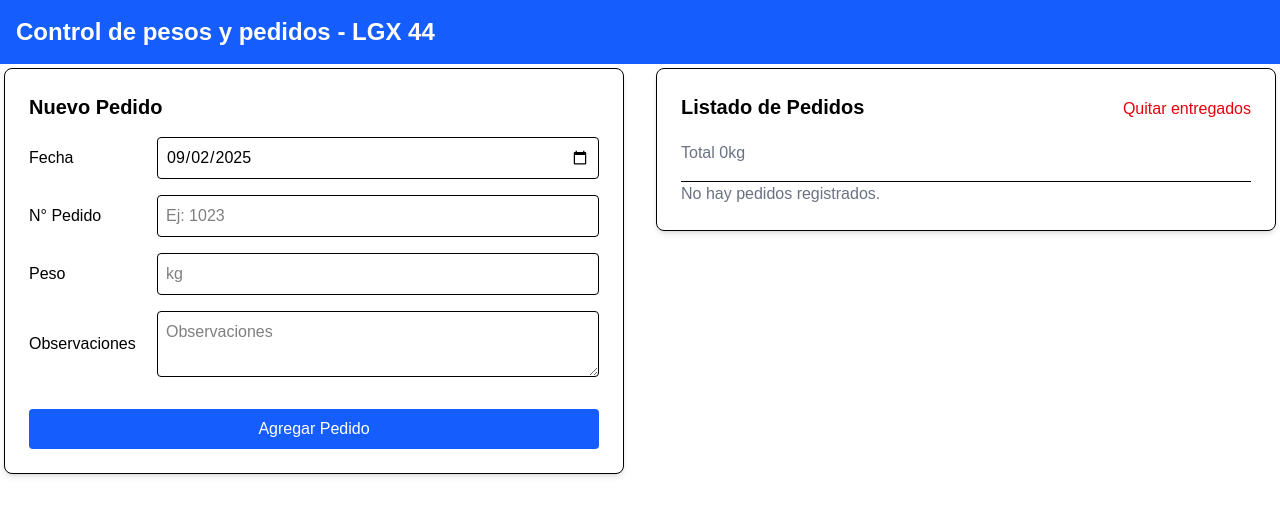
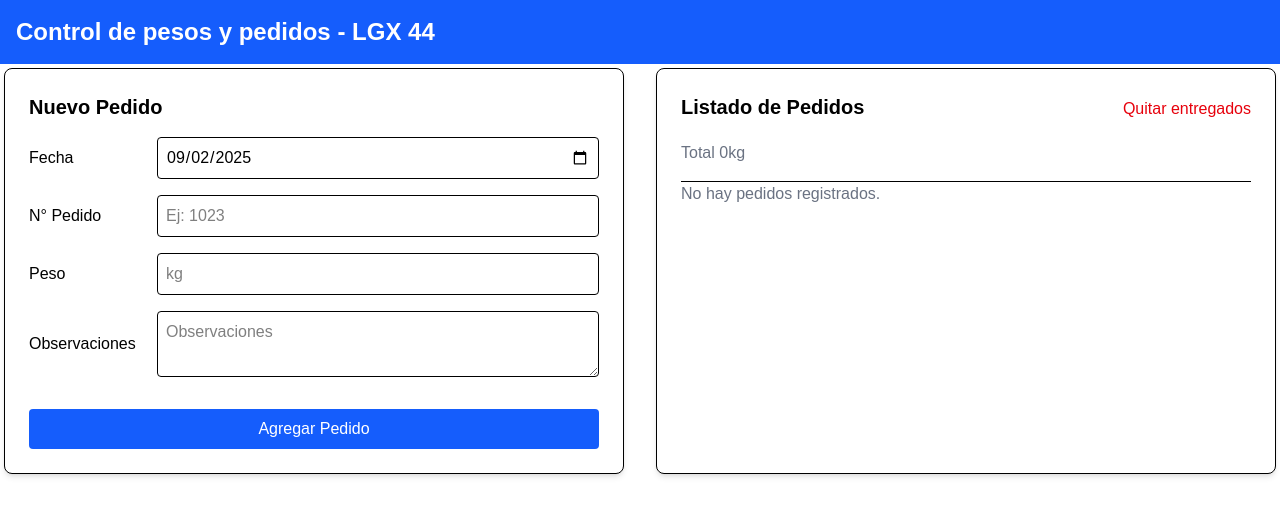
Before and after one commit to marcosadrianl/LGX44, a Next.js app: page / in a window 1280 px wide. Shown: the top 516 px of the page. Built offline with nearby package versions, Linux system fonts and the light colour scheme.

Commit message:
Update page.tsx

```diff
--- a/app/page.tsx
+++ b/app/page.tsx
@@ -81,7 +81,7 @@ export default function Page() {
           setNuevoPedido={setNuevoPedido}
           onSubmit={handleAdd}
         />
-        <div className="border rounded-lg p-6  w-full lg:w-1/2 shadow-md bg-white h-fit max-h-[450px] overflow-y-auto">
+        <div className="border rounded-lg p-6  w-full lg:w-1/2 shadow-md bg-white">
           <PedidoListHeader onClear={clearPedidos} />
           <TotalKilos totalKilos={totalKilos} />
           <hr />
```
